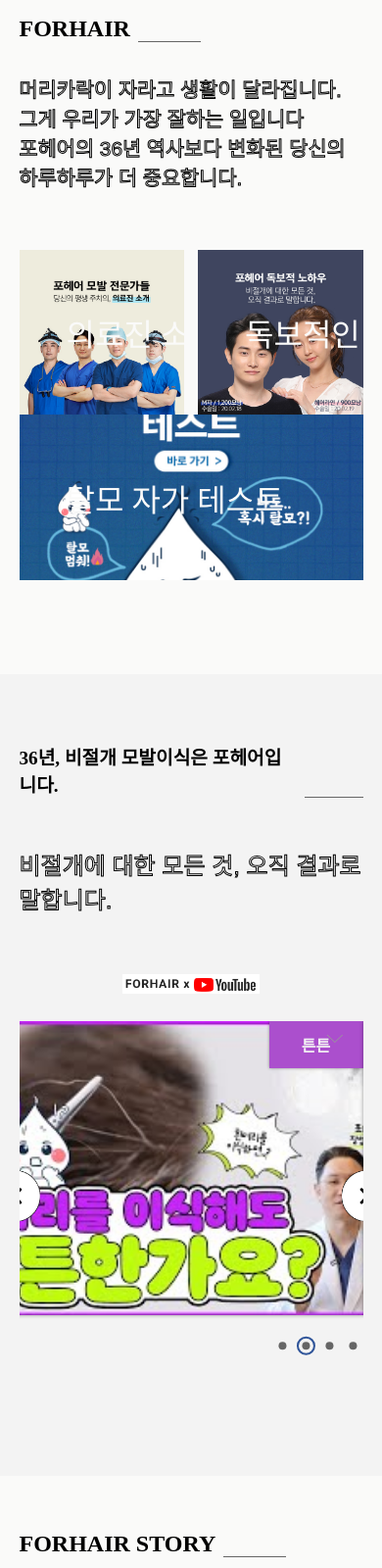
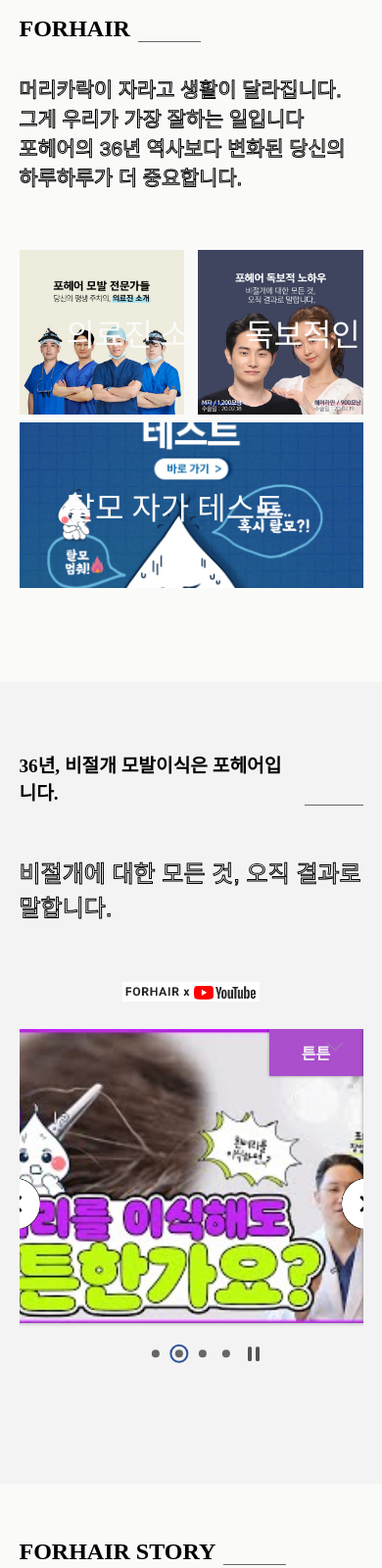
Before and after one commit to mrtiger1004/mrtiger, a plain HTML site: page index.html in a window 390 px wide. Shown: the part 1593-3193 px from the top of the page at 98% size. Drawn offline with nearby package versions, Linux system fonts and the light colour scheme; a web font is replaced by a local one.

Commit message:
Update main.css

```diff
--- a/css/main.css
+++ b/css/main.css
@@ -1126,7 +1126,7 @@
     .s3 .banner ul {
         flex-flow: row wrap;
         justify-content: space-between;
-        gap:0;
+        gap:0.5rem;
     }
     .s3 .banner ul li {
         width: 48%;
@@ -1216,7 +1216,7 @@
     .s4 .swiper .btns {
         position: absolute;
         left: 50%;
-        transform: translate3d(40%,-280%,0);
+        transform: translate3d(-50%,-280%,0);
     }
     .s4 .swiper .btns .play-pause {
         width: 20px;
```
